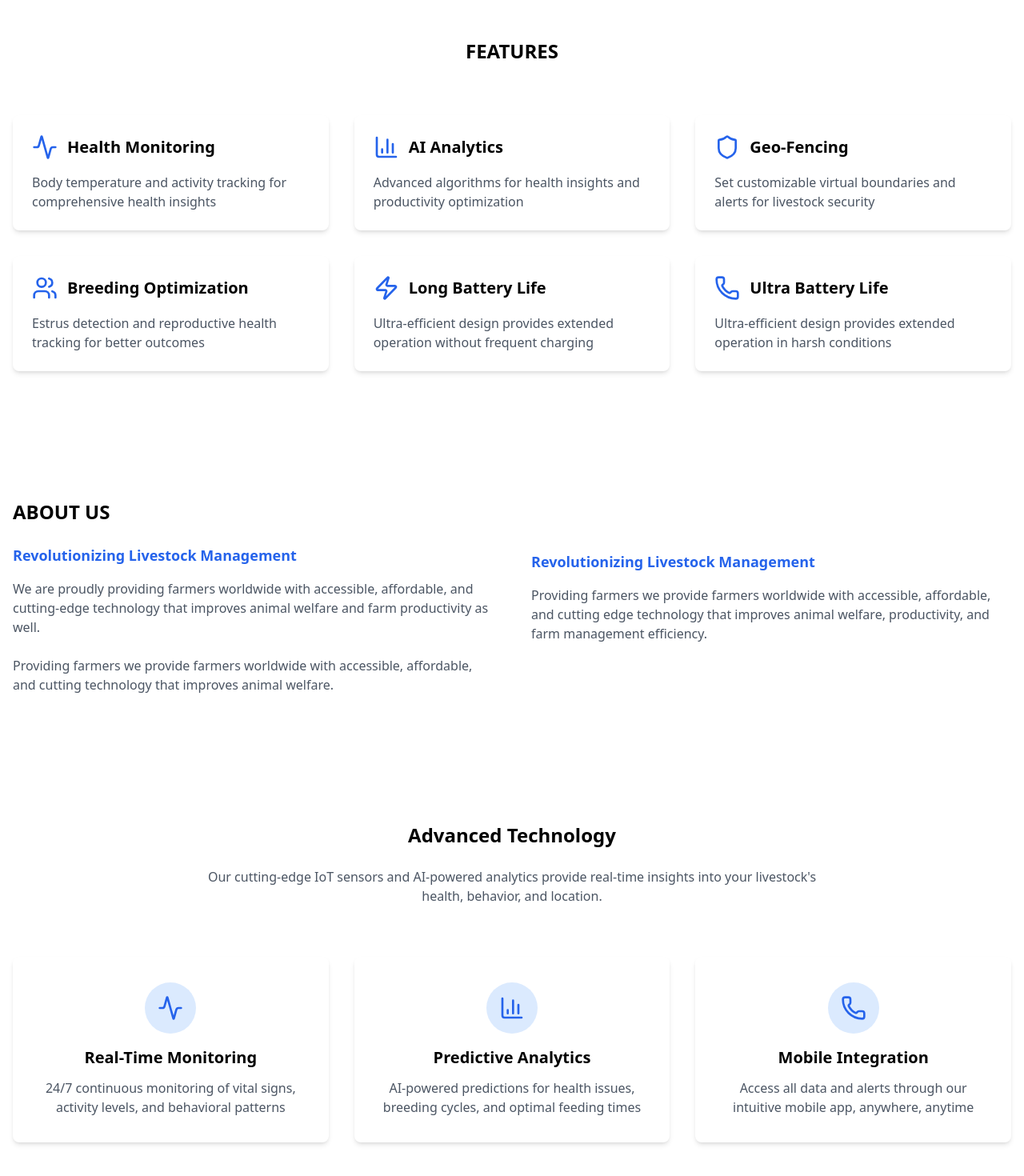
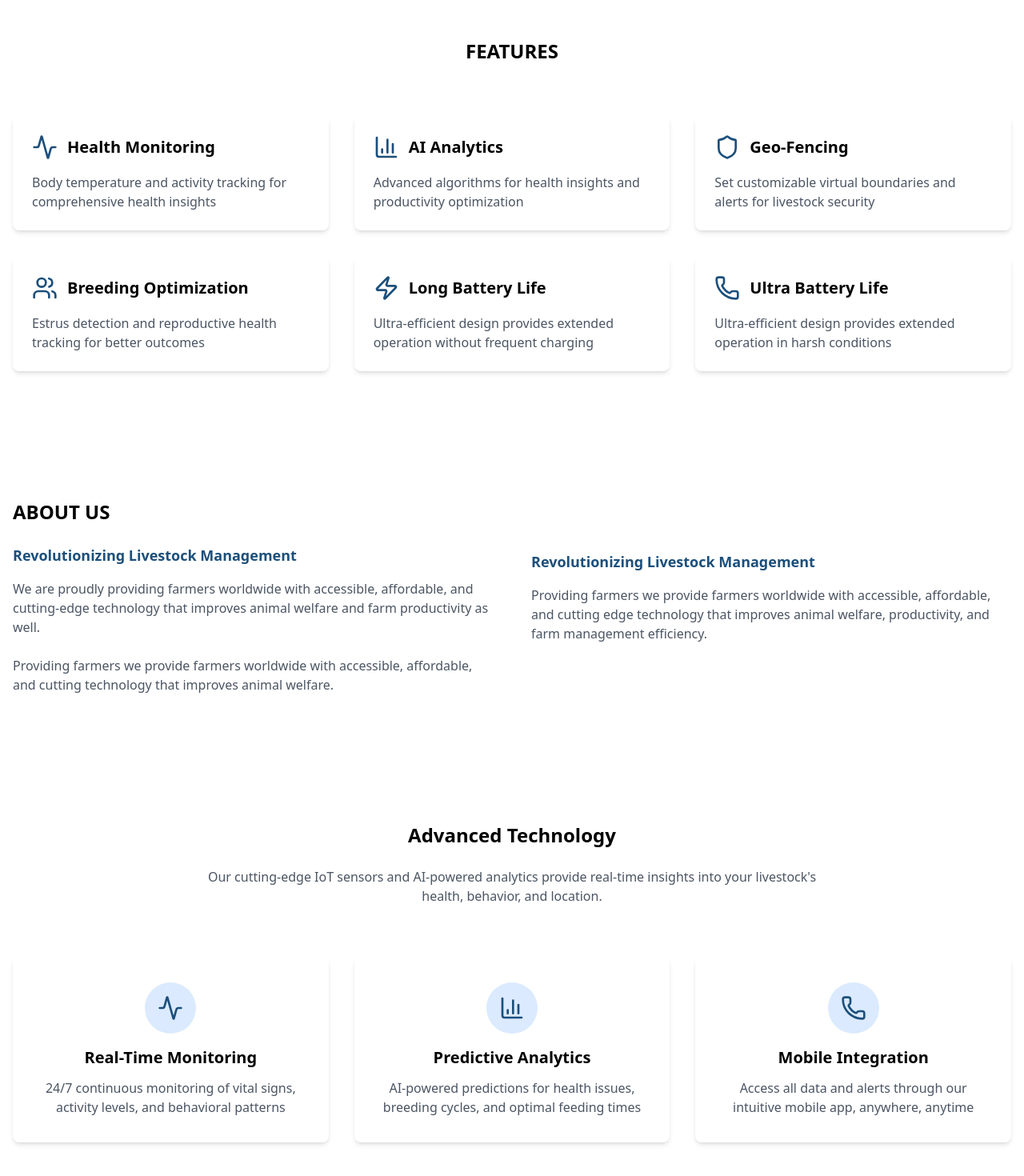
Before and after one commit to baudoinvic/Cowlytics_platform, a React (Vite) app: page / in a window 1280 px wide. Shown: the part 668-2138 px from the top of the page at 80% size. Built offline with nearby package versions, Linux system fonts and the light colour scheme.

Commit message:
update the font color

```diff
--- a/src/Pages/About.jsx
+++ b/src/Pages/About.jsx
@@ -9,9 +9,7 @@ const About = () => {
       {/* Header */}
       <section className="bg-[#1C4F7B] text-white py-20">
         <div className="container mx-auto px-4 text-center">
-          <h1 className="text-2xl  font-bold mb-6">
-            About Cowlytics
-          </h1>
+          <h1 className="text-2xl  font-bold mb-6">About Cowlytics</h1>
           <p className="max-w-3xl mx-auto">
             Leading the revolution in smart livestock management with
             cutting-edge IoT technology and AI-powered analytics for modern
@@ -42,7 +40,7 @@ const About = () => {
           <div className="grid grid-cols-2 gap-6">
             <div className="bg-white shadow-md rounded-lg p-6 text-center">
               <div className="bg-blue-100 rounded-full w-12 h-12 flex items-center justify-center mx-auto mb-3">
-                <Users className="h-6 w-6 text-blue-600" />
+                <Users className="h-6 w-6 text-[#1C4F7B]" />
               </div>
               <h3 className="font-semibold text-lg">2,000+</h3>
               <p className="text-gray-600">Active Users</p>
@@ -50,7 +48,7 @@ const About = () => {
 
             <div className="bg-white shadow-md rounded-lg p-6 text-center">
               <div className="bg-blue-100 rounded-full w-12 h-12 flex items-center justify-center mx-auto mb-3">
-                <Globe className="h-6 w-6 text-blue-600" />
+                <Globe className="h-6 w-6 text-[#1C4F7B]" />
               </div>
               <h3 className="font-semibold text-lg">5+</h3>
               <p className="text-gray-600">Countries</p>
@@ -71,7 +69,7 @@ const About = () => {
             {/* Card 1 */}
             <div className="bg-white shadow-md rounded-lg p-8 text-center hover:shadow-lg transition-shadow">
               <div className="bg-blue-100 rounded-full w-16 h-16 flex items-center justify-center mx-auto mb-4">
-                <Target className="h-8 w-8 text-blue-600" />
+                <Target className="h-8 w-8 text-[#1C4F7B]" />
               </div>
               <h3 className="font-semibold mb-3">Innovation</h3>
               <p className="text-gray-600">
@@ -83,7 +81,7 @@ const About = () => {
             {/* Card 2 */}
             <div className="bg-white shadow-md rounded-lg p-8 text-center hover:shadow-lg transition-shadow">
               <div className="bg-blue-100 rounded-full w-16 h-16 flex items-center justify-center mx-auto mb-4">
-                <Award className="h-8 w-8 text-blue-600" />
+                <Award className="h-8 w-8 text-[#1C4F7B]" />
               </div>
               <h3 className="text-xl font-semibold mb-3">Excellence</h3>
               <p className="text-gray-600">
@@ -95,7 +93,7 @@ const About = () => {
             {/* Card 3 */}
             <div className="bg-white shadow-md rounded-lg p-8 text-center hover:shadow-lg transition-shadow">
               <div className="bg-blue-100 rounded-full w-16 h-16 flex items-center justify-center mx-auto mb-4">
-                <Users className="h-8 w-8 text-blue-600" />
+                <Users className="h-8 w-8 text-[#1C4F7B]" />
               </div>
               <h3 className="text-xl font-semibold mb-3">Sustainability</h3>
               <p className="text-gray-600">
--- a/src/Pages/Contact.jsx
+++ b/src/Pages/Contact.jsx
@@ -114,7 +114,7 @@ const Contact = () => {
 
             {[
               {
-                icon: <MapPin className="h-6 w-6 text-blue-600" />,
+                icon: <MapPin className="h-6 w-6 text-[#1C4F7B]" />,
                 title: "Our Office",
                 content: (
                   <>
@@ -127,7 +127,7 @@ const Contact = () => {
                 ),
               },
               {
-                icon: <Phone className="h-6 w-6 text-blue-600" />,
+                icon: <Phone className="h-6 w-6 text-[#1C4F7B]" />,
                 title: "Phone Support",
                 content: (
                   <>
@@ -140,7 +140,7 @@ const Contact = () => {
                 ),
               },
               {
-                icon: <Mail className="h-6 w-6 text-blue-600" />,
+                icon: <Mail className="h-6 w-6 text-[#1C4F7B]" />,
                 title: "Email Us",
                 content: (
                   <>
@@ -153,7 +153,7 @@ const Contact = () => {
                 ),
               },
               {
-                icon: <Clock className="h-6 w-6 text-blue-600" />,
+                icon: <Clock className="h-6 w-6 text-[#1C4F7B]" />,
                 title: "Business Hours",
                 content: (
                   <>
--- a/src/Pages/Home.jsx
+++ b/src/Pages/Home.jsx
@@ -46,7 +46,7 @@ const Home = () => {
             <div className="p-6 hover:shadow-lg transition-shadow bg-white shadow-md rounded-lg">
               <div className="p-0">
                 <div className="flex items-center mb-4">
-                  <Activity className="h-8 w-8 text-blue-600 mr-3" />
+                  <Activity className="h-8 w-8 text-[#1C4F7B] mr-3" />
                   <h3 className="text-xl font-semibold">Health Monitoring</h3>
                 </div>
                 <p className="text-gray-600">
@@ -59,7 +59,7 @@ const Home = () => {
             <div className="p-6 hover:shadow-lg transition-shadow bg-white shadow-md rounded-lg">
               <div className="p-0">
                 <div className="flex items-center mb-4">
-                  <BarChart3 className="h-8 w-8 text-blue-600 mr-3" />
+                  <BarChart3 className="h-8 w-8 text-[#1C4F7B] mr-3" />
                   <h3 className="text-xl font-semibold">AI Analytics</h3>
                 </div>
                 <p className="text-gray-600">
@@ -72,7 +72,7 @@ const Home = () => {
             <div className="p-6 hover:shadow-lg transition-shadow bg-white shadow-md rounded-lg">
               <div className="p-0">
                 <div className="flex items-center mb-4">
-                  <Shield className="h-8 w-8 text-blue-600 mr-3" />
+                  <Shield className="h-8 w-8 text-[#1C4F7B] mr-3" />
                   <h3 className="text-xl font-semibold">Geo-Fencing</h3>
                 </div>
                 <p className="text-gray-600">
@@ -85,7 +85,7 @@ const Home = () => {
             <div className="p-6 hover:shadow-lg transition-shadow bg-white shadow-md rounded-lg">
               <div className="p-0">
                 <div className="flex items-center mb-4">
-                  <Users className="h-8 w-8 text-blue-600 mr-3" />
+                  <Users className="h-8 w-8 text-[#1C4F7B] mr-3" />
                   <h3 className="text-xl font-semibold">
                     Breeding Optimization
                   </h3>
@@ -100,7 +100,7 @@ const Home = () => {
             <div className="p-6 hover:shadow-lg transition-shadow bg-white shadow-md rounded-lg">
               <div className="p-0">
                 <div className="flex items-center mb-4">
-                  <Zap className="h-8 w-8 text-blue-600 mr-3" />
+                  <Zap className="h-8 w-8 text-[#1C4F7B] mr-3" />
                   <h3 className="text-xl font-semibold">Long Battery Life</h3>
                 </div>
                 <p className="text-gray-600">
@@ -113,7 +113,7 @@ const Home = () => {
             <div className="p-6 hover:shadow-lg transition-shadow bg-white shadow-md rounded-lg">
               <div className="p-0">
                 <div className="flex items-center mb-4">
-                  <Phone className="h-8 w-8 text-blue-600 mr-3" />
+                  <Phone className="h-8 w-8 text-[#1C4F7B] mr-3" />
                   <h3 className="text-xl font-semibold">Ultra Battery Life</h3>
                 </div>
                 <p className="text-gray-600">
@@ -132,7 +132,7 @@ const Home = () => {
           <div className="grid lg:grid-cols-2 gap-12 items-center">
             <div>
               <h2 className="text-2xl font-bold mb-6">ABOUT US</h2>
-              <h3 className="text-lg font-semibold mb-4 text-blue-600">
+              <h3 className="text-lg font-semibold mb-4 text-[#1C4F7B]">
                 Revolutionizing Livestock Management
               </h3>
               <p className="text-gray-600 mb-6">
@@ -146,7 +146,7 @@ const Home = () => {
               </p>
             </div>
             <div>
-              <h3 className="text-lg font-semibold mb-4 text-blue-600">
+              <h3 className="text-lg font-semibold mb-4 text-[#1C4F7B]">
                 Revolutionizing Livestock Management
               </h3>
               <p className="text-gray-600">
@@ -174,7 +174,7 @@ const Home = () => {
             <div className="p-8 text-center hover:shadow-lg transition-shadow bg-white shadow-md rounded-lg">
               <div className="p-0">
                 <div className="bg-blue-100 rounded-full w-16 h-16 flex items-center justify-center mx-auto mb-4">
-                  <Activity className="h-8 w-8 text-blue-600" />
+                  <Activity className="h-8 w-8 text-[#1C4F7B]" />
                 </div>
                 <h3 className="text-xl font-semibold mb-3">
                   Real-Time Monitoring
@@ -189,7 +189,7 @@ const Home = () => {
             <div className="p-8 text-center hover:shadow-lg transition-shadow bg-white shadow-md rounded-lg">
               <div className="p-0">
                 <div className="bg-blue-100 rounded-full w-16 h-16 flex items-center justify-center mx-auto mb-4">
-                  <BarChart3 className="h-8 w-8 text-blue-600" />
+                  <BarChart3 className="h-8 w-8 text-[#1C4F7B]" />
                 </div>
                 <h3 className="text-xl font-semibold mb-3">
                   Predictive Analytics
@@ -204,7 +204,7 @@ const Home = () => {
             <div className="p-8 text-center hover:shadow-lg transition-shadow bg-white shadow-md rounded-lg">
               <div className="p-0">
                 <div className="bg-blue-100 rounded-full w-16 h-16 flex items-center justify-center mx-auto mb-4">
-                  <Phone className="h-8 w-8 text-blue-600" />
+                  <Phone className="h-8 w-8 text-[#1C4F7B]" />
                 </div>
                 <h3 className="text-xl font-semibold mb-3">
                   Mobile Integration
```
